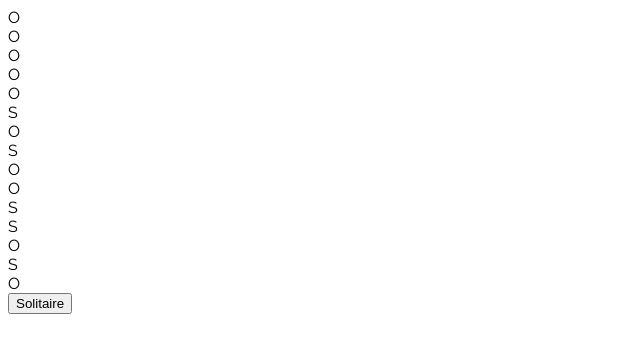
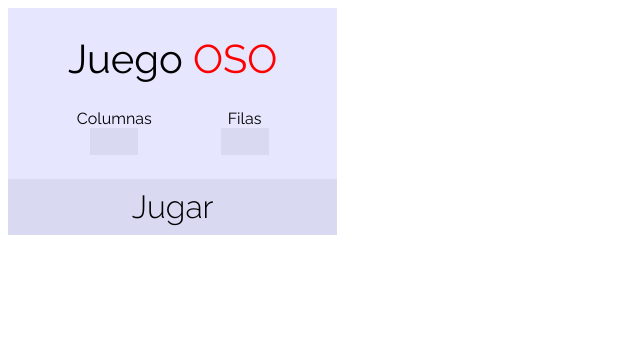
Before and after one commit to Andyloz/Oso, a React app: page / in a window 1280 px wide. Shown: the top 352 px of the page, without its empty margins (0-640 px from the left). Built offline with nearby package versions, Linux system fonts and the light colour scheme.

Commit message:
Nueva estructura de OsoGameComp

```diff
--- a/src/components/OsoGameComp.tsx
+++ b/src/components/OsoGameComp.tsx
@@ -1,33 +1,61 @@
+import React from "react";
 import OsoGame from "../scripts/OsoGame";
-import React from "react";
 import OsoGridComp from "./OsoGridComp";
-import OsoMatch from "../scripts/OsoMatch";
 
-interface Props {
-    game: OsoGame
+interface State {
+    game: OsoGame | null
 }
 
-interface State {
-    matches: OsoMatch[]
-}
-
-export default class OsoGameComp extends React.Component<Props, State> {
-    constructor(props: Props) {
+export default class OsoGameComp extends React.Component<Record<string, never>, State> {
+    constructor(props: Record<string, never> = {}) {
         super(props);
-        this.state = { matches: this.props.game.matches }
         this.handleSolitaire = this.handleSolitaire.bind(this)
+        this.handleRegenerate = this.handleRegenerate.bind(this)
+        this.state = { game: null }
     }
 
     handleSolitaire(e: React.MouseEvent<HTMLButtonElement>): void {
-        this.props.game.solitaire()
-        this.setState({ matches: this.props.game.matches })
+        console.log("hS")
+    }
+
+    handleRegenerate(): void {
+        console.log("hR")
     }
 
     render(): React.ReactNode {
+        const game = this.state.game
+        const mainClassName = "main"
+        let main
+
+        if (game) {
+            main = (
+                <div className={mainClassName}>
+                    <OsoGridComp table={game.table} matches={game.matches}/>
+                    <button onClick={this.handleSolitaire}>Solitaire</button>
+                    <button onClick={this.handleRegenerate}>Regenerar tablero</button>
+                </div>
+            )
+        } else {
+            main = (
+                <div className={mainClassName}>
+                    <h1>Juego <strong>OSO</strong></h1>
+                    <form>
+                        <div>
+                            <label htmlFor="cols">Columnas</label>
+                            <input type="number" id="cols"/>
+                        </div>
+                        <div>
+                            <label htmlFor="rows">Filas</label>
+                            <input type="number" id="rows"/>
+                        </div>
+                    </form>
+                    <button>Jugar</button>
+                </div>
+            )
+        }
         return (
             <div className="OsoGame">
-                <OsoGridComp table={this.props.game.table} matches={this.state.matches}/>
-                <button onClick={this.handleSolitaire}>Solitaire</button>
+                { main }
             </div>
         )
     }
```
